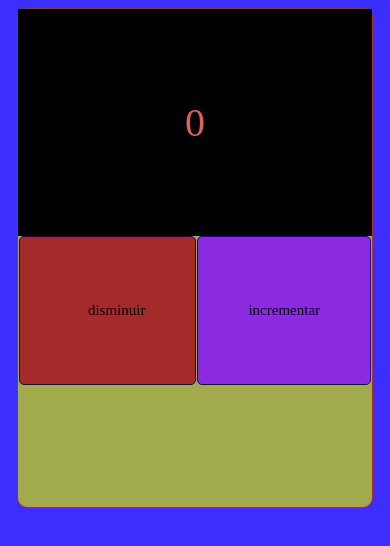
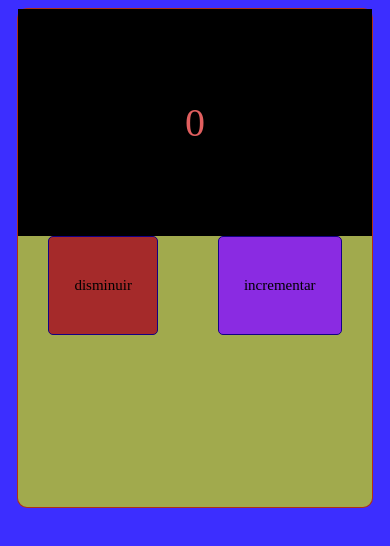
Before and after one commit to jhorman9/contador, a plain HTML site: page index.html in a window 390 px wide. Drawn offline with Linux system fonts and the light colour scheme.

Commit message:
Update styles.css

```diff
--- a/styles/styles.css
+++ b/styles/styles.css
@@ -99,3 +99,46 @@ body{
 
     }
 }
+
+@media (max-width: 400px){
+    body{
+        box-sizing: border-box;
+    }
+
+    .contador{
+        width: 95%;
+        border: 1px solid rgba(183, 0, 0, 0.721);
+        border-radius: 10px;
+        text-align: center;
+        height: 500px;
+        background-color: rgb(161, 170, 77);
+        box-sizing: border-box;
+    }
+
+    .contador .aumentar{
+        border: 1px solid rgb(20, 0, 132);
+        border-radius: 5px;
+        text-align: center;
+        padding: 25px;
+        width: fit-content;
+        background-color: blueviolet;
+        margin: 0 auto;
+        display: flex;
+        cursor: pointer;
+        font-size: 15px;
+    }
+
+    .contador .disminuir{
+        border: 1px solid rgb(20, 0, 132);
+        border-radius: 5px;
+        padding: 25px;
+        padding-left: 25px;
+        text-align: center;
+        width: fit-content;
+        background-color: brown;
+        margin: 0 auto;
+        cursor: pointer;
+        font-size: 15px;
+
+    }
+}
```
